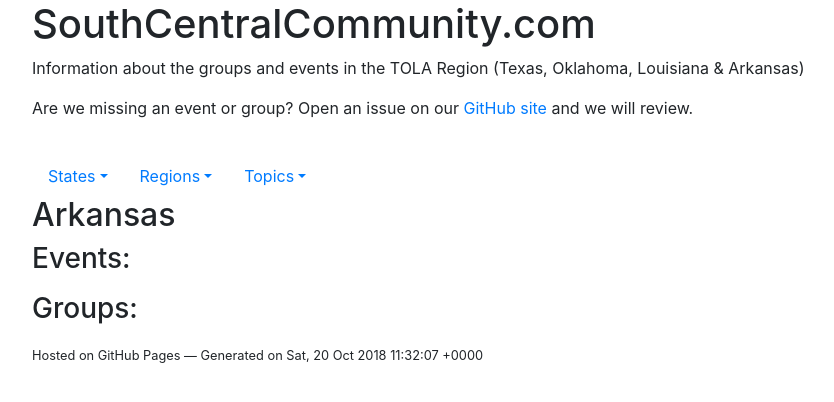
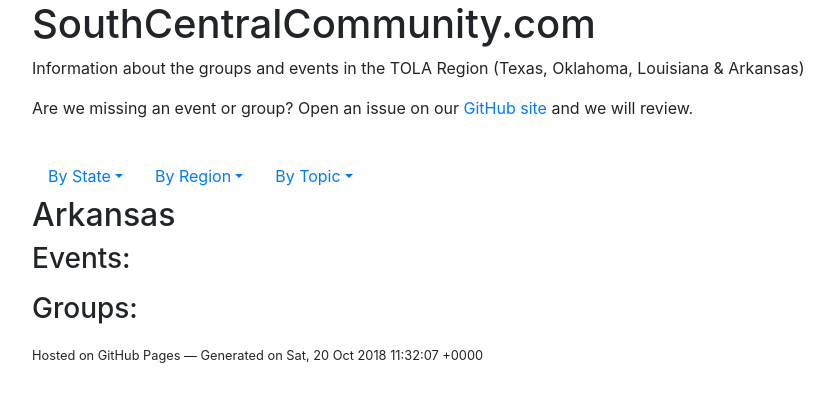
Before and after one commit to southcentralcommunity/southcentralcommunity.github.io, a Jekyll site: the page built from _states/AR.md, in a window 1280 px wide. Shown: the top 402 px of the page, without its empty margins (53-887 px from the left). Built offline with Jekyll 4.4.1, drawn with Linux system fonts in a browser that asks for light colours.

Commit message:
renamed nav menus

```diff
--- a/_layouts/default.html
+++ b/_layouts/default.html
@@ -25,7 +25,7 @@
             <nav>
               <ul class="nav">
                   <li class="nav-item dropdown">
-                    <a class="nav-link dropdown-toggle" data-toggle="dropdown" href="#" aria-haspopup="true" aria-expanded="false">States</a>
+                    <a class="nav-link dropdown-toggle" data-toggle="dropdown" href="#" aria-haspopup="true" aria-expanded="false">By State</a>
                     <div class="dropdown-menu">
                         {% assign sortedStates = site.states | sort: 'title' %}
                         {% for state in sortedStates %}
@@ -34,7 +34,7 @@
                     </div>
                   </li>
                   <li class="nav-item dropdown">
-                    <a class="nav-link dropdown-toggle" data-toggle="dropdown" href="#" aria-haspopup="true" aria-expanded="false">Regions</a>
+                    <a class="nav-link dropdown-toggle" data-toggle="dropdown" href="#" aria-haspopup="true" aria-expanded="false">By Region</a>
                     <div class="dropdown-menu">
                         {% assign sortedRegions = site.regions | sort: 'title' %}
                         {% for region in sortedRegions %}
@@ -43,7 +43,7 @@
                     </div>
                   </li>
                   <li class="nav-item dropdown">
-                      <a class="nav-link dropdown-toggle" data-toggle="dropdown" href="#" aria-haspopup="true" aria-expanded="false">Topics</a>
+                      <a class="nav-link dropdown-toggle" data-toggle="dropdown" href="#" aria-haspopup="true" aria-expanded="false">By Topic</a>
                       <div class="dropdown-menu">
                           {% assign sortedTopics = site.topics | sort: 'title' %}
                           {% for topic in sortedTopics %}
```
